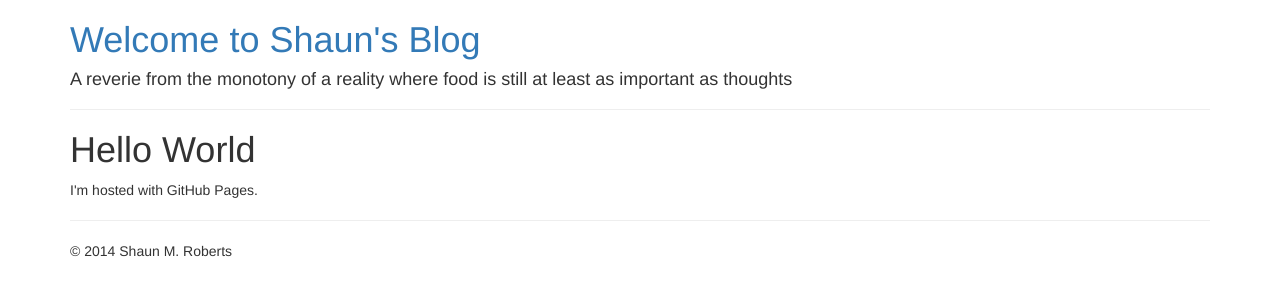
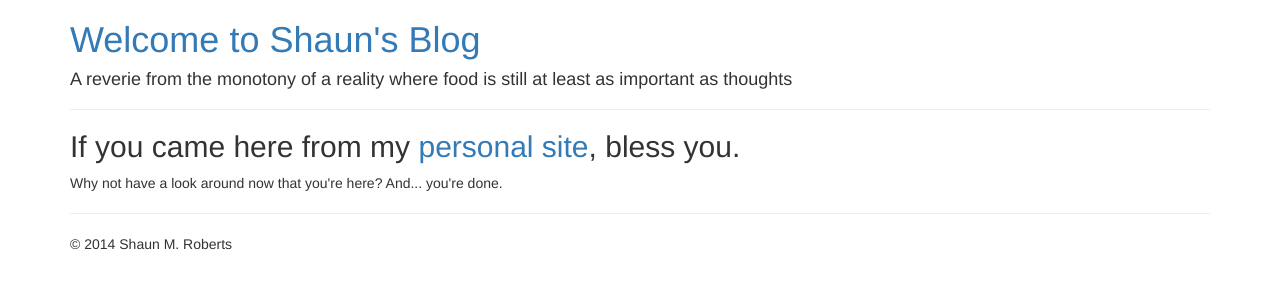
Before and after one commit to shaunmroberts1230/shaunmroberts1230.github.io, a Jekyll site: the page built from index.md, in a window 1280 px wide. Shown: the top 300 px of the page. Built offline with Jekyll 4.4.1, drawn with Linux system fonts in a browser that asks for light colours.

Commit message:
Put some real text in it

```diff
--- a/index.md
+++ b/index.md
@@ -1,5 +1,5 @@
 ---
 layout: default
 ---
-<h1>Hello World</h1>
-<p>I'm hosted with GitHub Pages.</p>
+<h2>If you came here from my <a href="http://shaunmroberts.com">personal site</a>, bless you.</h2>
+<p>Why not have a look around now that you're here?  And... you're done.</p>
```
